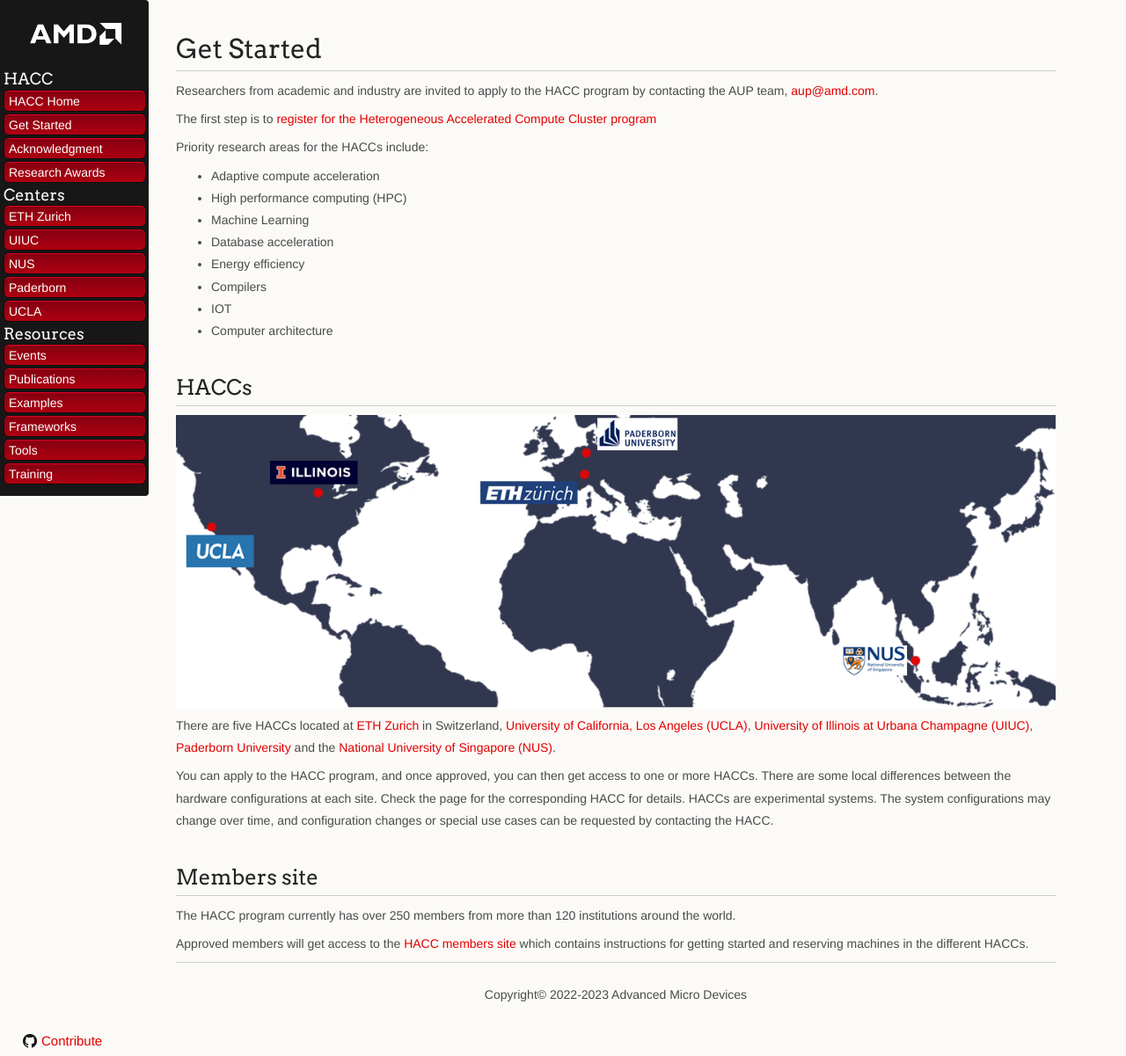
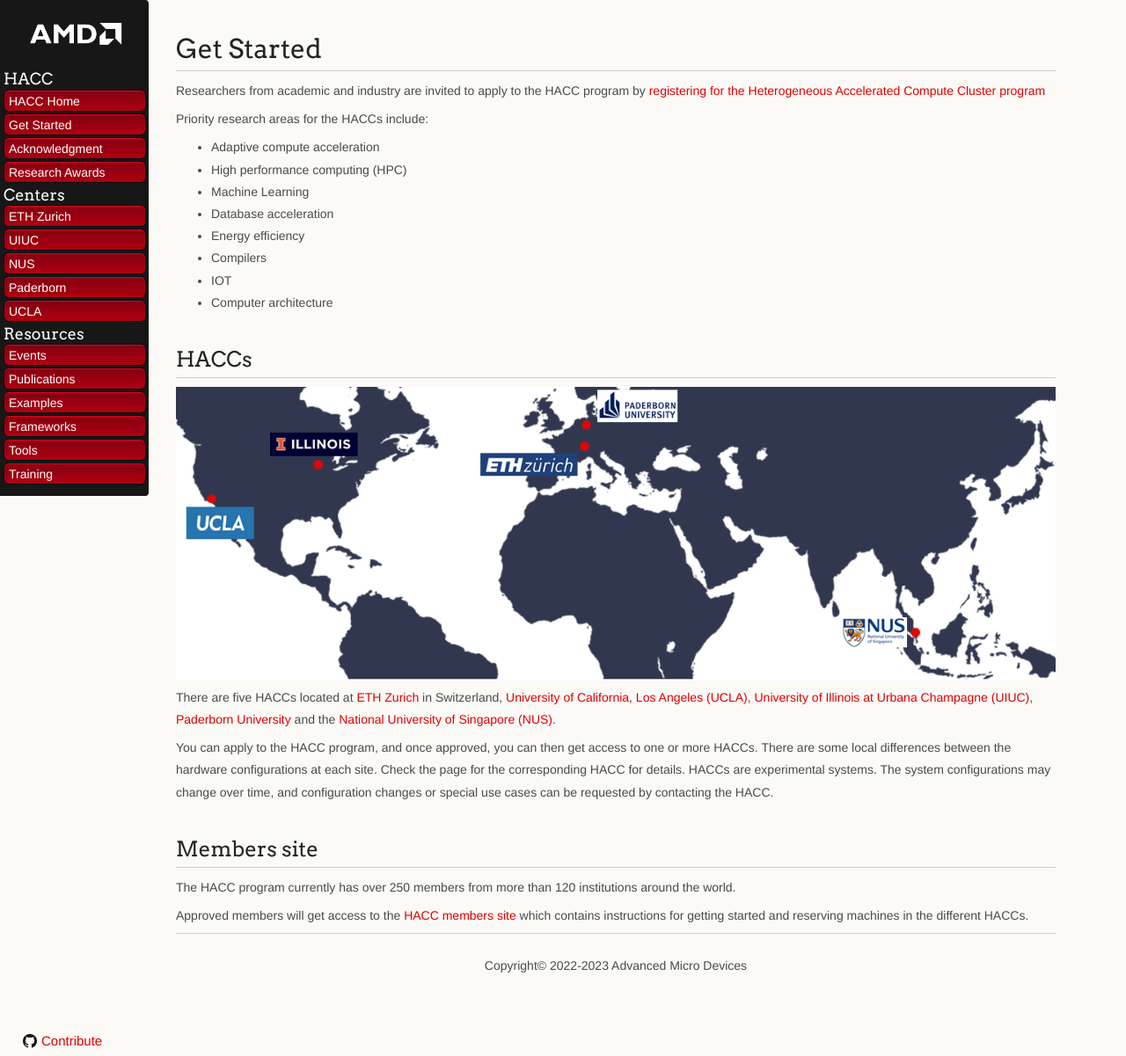
Before and after one commit to Xilinx/xacc, a Jekyll site: the page built from docs/get-started.md, in a window 1280 px wide and 1201 px high. Shown: the whole window at 88% size. Built offline with Jekyll 4.4.1, drawn with Linux system fonts in a browser that asks for light colours; nearby versions of some CDN libraries; our own code applies the rules of GitHub Pages for plain Markdown files.

Commit message:
Update get started

```diff
--- a/docs/get-started.md
+++ b/docs/get-started.md
@@ -1,8 +1,6 @@
 # Get Started
 
-Researchers from academic and industry are invited to apply to the HACC program by contacting the AUP team, [aup@amd.com](mailto:aup@amd.com).
-
-The first step is to [register for the Heterogeneous Accelerated Compute Cluster program](https://account.amd.com/en/member/aup_research_clusters.html)
+Researchers from academic and industry are invited to apply to the HACC program by [registering for the Heterogeneous Accelerated Compute Cluster program](https://account.amd.com/en/member/aup_research_clusters.html)
 
 Priority research areas for the HACCs include:
 
```
